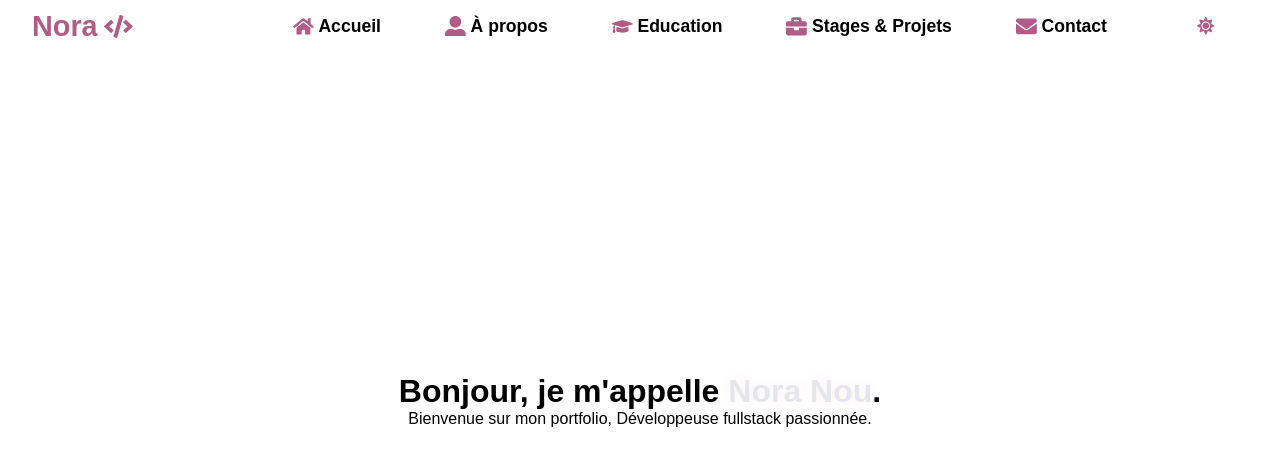
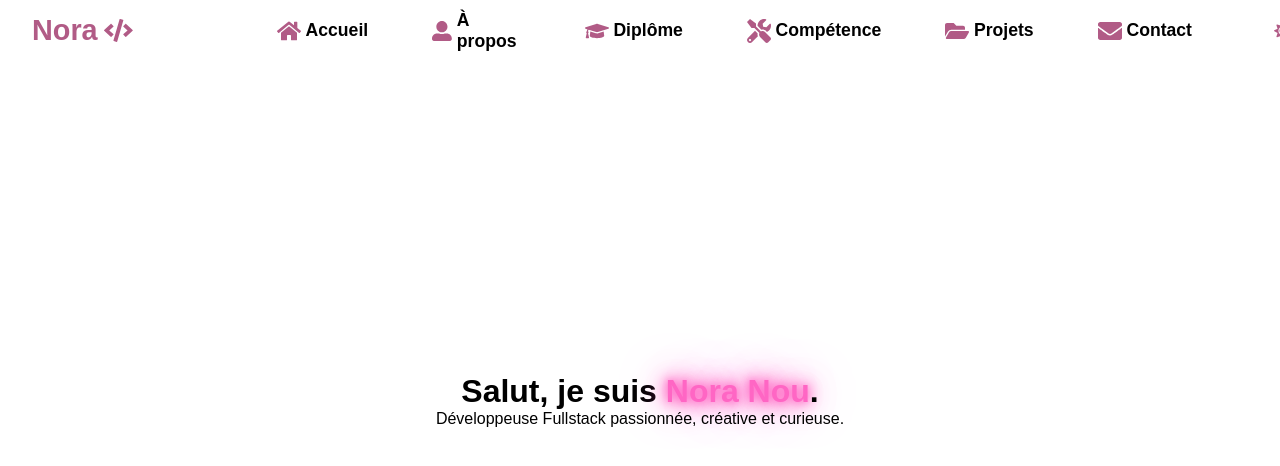
Before and after one commit to NoraBld/nora-portfolio, a React (Vite) app: page / in a window 1280 px wide. Shown: the top 466 px of the page. Built offline with nearby package versions, Linux system fonts and the light colour scheme.

Commit message:
nav done et home un demi

```diff
--- a/src/components/Navbar.jsx
+++ b/src/components/Navbar.jsx
@@ -1,4 +1,4 @@
-import React, { useState, useEffect } from "react";
+import React, { useState } from "react";
 import { Link } from "react-router-dom";
 import {
   FaHome,
@@ -8,31 +8,23 @@ import {
   FaBars,
   FaTimes,
   FaGraduationCap,
-  FaBriefcase,
+  FaTools,
+  FaFolderOpen,
   FaMoon,
   FaSun,
 } from "react-icons/fa";
 
-export default function Navbar() {
+export default function Navbar({ darkMode, setDarkMode }) {
   const [menuOpen, setMenuOpen] = useState(false);
-  const [darkMode, setDarkMode] = useState(false);
 
   const links = [
     { icon: FaHome, label: "Accueil", to: "/" },
     { icon: FaUserAlt, label: "À propos", to: "/about" },
-    { icon: FaGraduationCap, label: "Education", to: "/education" },
-    { icon: FaBriefcase, label: "Stages & Projets", to: "/projects" },
+    { icon: FaGraduationCap, label: "Diplôme", to: "/diplome-stage" },
+    { icon: FaTools, label: "Compétence", to: "/competence" },
+    { icon: FaFolderOpen, label: "Projets", to: "/projects" },
     { icon: FaEnvelope, label: "Contact", to: "/contact" },
   ];
-
-  useEffect(() => {
-    if (
-      window.matchMedia &&
-      window.matchMedia("(prefers-color-scheme: dark)").matches
-    ) {
-      setDarkMode(true);
-    }
-  }, []);
 
   return (
     <nav className={`navbar ${darkMode ? "dark" : "light"}`}>
@@ -63,21 +55,18 @@ export default function Navbar() {
               >
                 <Icon className="link-icon" />
                 <span className="link-text">{item.label}</span>
-
-
               </Link>
             );
           })}
         </ul>
+
         <div
           className="theme-btn standalone"
           onClick={() => setDarkMode(!darkMode)}
           title="Changer le thème"
         >
           {darkMode ? <FaMoon /> : <FaSun />}
-
         </div>
-
       </div>
 
       <style>{`
@@ -87,25 +76,18 @@ export default function Navbar() {
           left: 0;
           width: 100%;
           z-index: 50;
-          background: rgba(255, 255, 255, 0.1);
+          background: ${darkMode ? "#000328" : "white"};
           backdrop-filter: blur(8px);
           transition: background 0.3s, color 0.3s;
         }
 
-        .navbar.dark {
-  background: #000000;
-}
-
-
-
         .navbar-container {
           display: flex;
           align-items: center;
-  justify-content: flex-start; /* rapproche les liens du logo */
-  gap: 5rem; /* espace contrôlé entre logo et liens */
+          justify-content: flex-start;
+          gap: 4.5rem;
           padding: 0.6rem 2rem;
         }
-
 
         .logo {
           display: flex;
@@ -136,38 +118,27 @@ export default function Navbar() {
           align-items: center;
           gap: 0.3rem;
           color: ${darkMode ? "#ffffff" : "#000000"};
-  text-decoration: none;
+          text-decoration: none; /* supprime la ligne */
           transition: color 0.3s;
           cursor: pointer;
         }
 
-        .theme-btn.standalone {
+        .link-icon {
+          font-size: 1.5rem; /* taille uniforme pour toutes les icônes */
           color: #b15b86;
         }
-
-
-        .nav-item:hover {
-          opacity: 0.8;
-        }
-
-        .link-icon {
-  font-size: 1.3rem;
-  color: #b15b86;
-}
-
 
         .link-text {
           font-size: 1.1rem;
         }
 
-        .theme-btn {
+        .theme-btn.standalone {
+          color: #b15b86;
+          margin-left: 0.6rem;
+          font-size: 1.1rem;
           display: flex;
           align-items: center;
-  margin-left: 0.6rem; /* espace entre Contact et la lune */
-  font-size: 1.1rem;
-  color: ${darkMode ? "#f0c4e6" : "#b15b86"};
         }
-
 
         .menu-btn {
           display: none;
@@ -186,7 +157,6 @@ export default function Navbar() {
             top: 1rem;
           }
 
-
           .nav-links {
             position: fixed;
             top: 0;
@@ -194,15 +164,11 @@ export default function Navbar() {
             height: 100vh;
             width: 70%;
             flex-direction: column;
-            background: rgba(255, 255, 255, 0.95);
+            background: ${darkMode ? "#000328" : "white"};
             padding: 2rem 1.5rem;
             gap: 2rem;
             transition: left 0.3s ease-in-out;
             z-index: 50;
-          }
-
-          .navbar.dark .nav-links {
-            background: rgba(20, 20, 20, 0.95);
           }
 
           .nav-links.open {
--- a/src/pages/Home.jsx
+++ b/src/pages/Home.jsx
@@ -2,9 +2,9 @@ import React, { useState, useEffect } from "react";
 import Navbar from "../components/Navbar";
 
 const Home = () => {
-  const fullText1 = "Bonjour, je m'appelle ";
+  const fullText1 = "Salut, je suis ";
   const fullName = "Nora Nou";
-  const fullText2 = "Bienvenue sur mon portfolio, Développeuse fullstack passionnée.";
+  const fullText2 = "Développeuse Fullstack passionnée, créative et curieuse.";
 
   const [text1, setText1] = useState("");
   const [nameText, setNameText] = useState("");
@@ -13,12 +13,22 @@ const Home = () => {
   const [iName, setIName] = useState(0);
   const [i2, setI2] = useState(0);
 
+  // Gestion darkMode
+  const [darkMode, setDarkMode] = useState(false);
+
+  useEffect(() => {
+    if (window.matchMedia && window.matchMedia("(prefers-color-scheme: dark)").matches) {
+      setDarkMode(true);
+    }
+  }, []);
+
+  // Animations textes
   useEffect(() => {
     if (i1 < fullText1.length) {
       const t = setTimeout(() => {
         setText1(text1 + fullText1[i1]);
         setI1(i1 + 1);
-      }, 50);
+      }, 60);
       return () => clearTimeout(t);
     }
   }, [i1, text1]);
@@ -28,7 +38,7 @@ const Home = () => {
       const t = setTimeout(() => {
         setNameText(nameText + fullName[iName]);
         setIName(iName + 1);
-      }, 80);
+      }, 100);
       return () => clearTimeout(t);
     }
   }, [iName, i1, nameText]);
@@ -45,34 +55,54 @@ const Home = () => {
 
   return (
     <div
-      className="relative min-h-screen w-full text-black flex flex-col"
+      className="relative min-h-screen w-full flex flex-col items-center justify-center"
       style={{
-        background: "white", // <-- background blanc
+        background: darkMode ? "#000328" : "white",
+        color: darkMode ? "#fff" : "#000",
+        transition: "background 0.3s, color 0.3s",
       }}
     >
-      <Navbar />
+      <Navbar darkMode={darkMode} setDarkMode={setDarkMode} />
 
-      <div className="flex flex-col justify-center items-center flex-1 text-center px-4 mt-28">
-        <h1 className="text-4xl sm:text-5xl md:text-6xl lg:text-7xl font-extrabold mb-6">
+      <div className="flex flex-col justify-center items-center text-center px-4 mt-28">
+        <h1 className="intro-text text-4xl sm:text-5xl md:text-6xl lg:text-7xl font-extrabold mb-6">
           {text1}
-          <span className="electric">{nameText}</span>
+          <span className="neon">{nameText}</span>
           {iName === fullName.length && "."}
         </h1>
 
-        <p className="text-lg sm:text-xl md:text-2xl font-semibold drop-shadow-lg text-gray-800">
+        <p className="sub-text text-lg sm:text-xl md:text-2xl font-semibold opacity-0">
           {text2}
         </p>
       </div>
 
       <style>{`
-        @keyframes electric {
-          0%,100% { color:#0A1647; text-shadow:0 0 8px  #b15b86; ; }
-          25%,75% { color:#ffffff; text-shadow:0 0 15px #ffffff; }
-          50% { color:#0A1647; text-shadow:0 0 10px  #b15b86; ; }
+        /* Neon effet pour le nom */
+        .neon {
+          color: #ff66c4;
+          text-shadow: 0 0 5px #ff66c4, 0 0 10px #ff66c4, 0 0 20px #ff66c4, 0 0 40px #ff66c4;
+          animation: pulse 1.5s infinite alternate;
         }
-        .electric {
-          font-weight: 900;
-          animation: electric 1.5s infinite;
+
+        @keyframes pulse {
+          0% { text-shadow: 0 0 5px #ff66c4, 0 0 10px #ff66c4, 0 0 20px #ff66c4, 0 0 40px #ff66c4; }
+          100% { text-shadow: 0 0 10px #ff66c4, 0 0 20px #ff66c4, 0 0 30px #ff66c4, 0 0 50px #ff66c4; }
+        }
+
+        /* Animation apparition texte secondaire */
+        .sub-text {
+          animation: fadeIn 2s forwards;
+          animation-delay: ${fullText1.length * 0.06 + fullName.length * 0.1}s;
+        }
+
+        @keyframes fadeIn {
+          from { opacity: 0; transform: translateY(20px);}
+          to { opacity: 1; transform: translateY(0);}
+        }
+
+        /* Animation typewriter pour l’intro */
+        .intro-text {
+          white-space: pre-wrap;
         }
       `}</style>
     </div>
```
Lines whose indentation alone changed are shown as unchanged.
